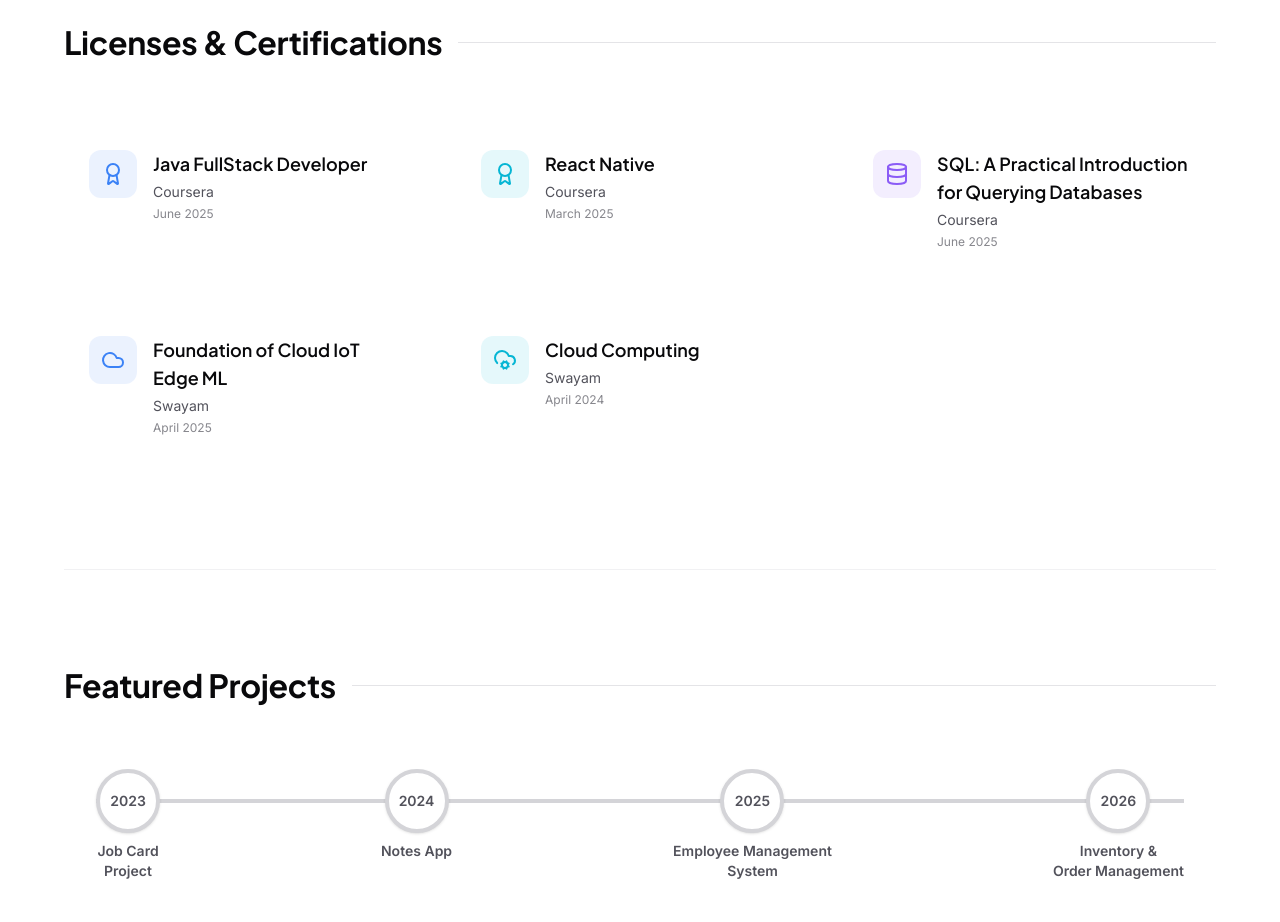
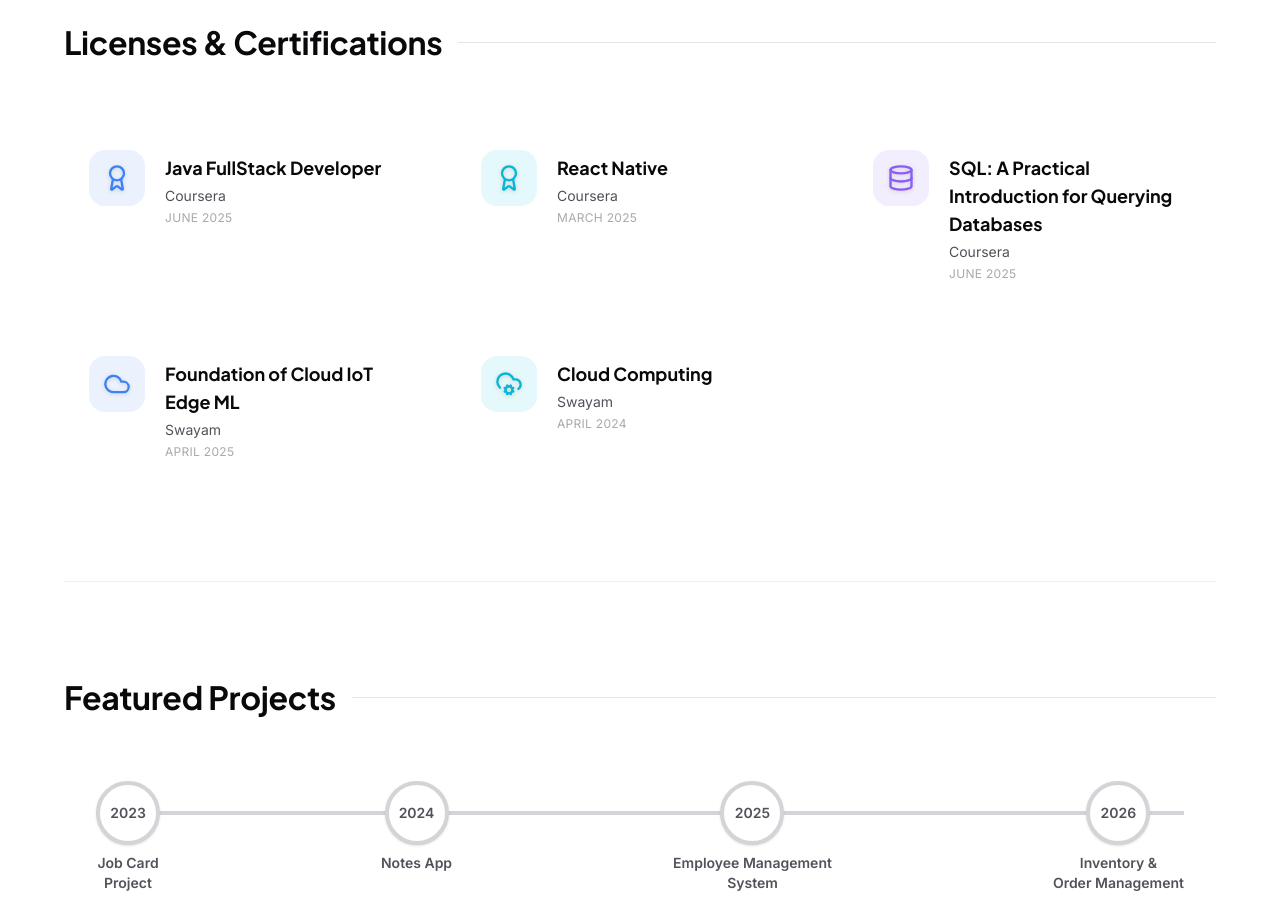
Before and after one commit to Sachin7568/Portfolio, a Next.js app: page / in a window 1280 px wide. Shown: the part 3100-4022 px from the top of the page. Built offline with nearby package versions, Linux system fonts and the light colour scheme.

Commit message:
Revamp Licenses & Certifications UI with interactive glass cards and external link indicators

```diff
--- a/src/components/sections/Certifications.tsx
+++ b/src/components/sections/Certifications.tsx
@@ -54,42 +54,59 @@ export function Certifications() {
 
           return (
             <AnimatedSection key={cert.id} delay={index * 0.1}>
-              <div className="group flex items-start gap-4 p-6 rounded-2xl glass dark:bg-zinc-900/60 border border-outline-variant/30 transition-all duration-300 hover:border-primary/50 hover:shadow-[0_0_20px_rgba(56,189,248,0.15)] hover:-translate-y-1 h-full">
+              {(() => {
+                const isClickable = cert.credentialUrl && cert.credentialUrl !== "#";
+                const CardWrapper = isClickable ? "a" : "div";
+                const wrapperProps = isClickable
+                  ? {
+                      href: cert.credentialUrl,
+                      target: "_blank",
+                      rel: "noopener noreferrer",
+                    }
+                  : {};
+
+                return (
+                  // @ts-expect-error dynamic wrapper type mismatch is fine here
+                  <CardWrapper
+                    {...wrapperProps}
+                    className="group block p-6 rounded-3xl glass dark:bg-zinc-900/40 border border-outline-variant/30 transition-all duration-500 hover:border-primary/50 hover:shadow-[0_0_30px_rgba(56,189,248,0.15)] hover:-translate-y-2 h-full relative overflow-hidden"
+                  >
+                    {/* Subtle hover gradient background */}
+                    <div className="absolute inset-0 bg-linear-to-br from-white/5 to-transparent opacity-0 group-hover:opacity-100 transition-opacity duration-500 pointer-events-none" />
+
+                    <div className="flex items-start gap-5 relative z-10">
                       <div
                         className={cn(
-                    "shrink-0 w-12 h-12 flex items-center justify-center rounded-xl",
+                          "shrink-0 w-14 h-14 flex items-center justify-center rounded-2xl transition-transform duration-500 group-hover:scale-110",
                           colors.iconBg
                         )}
                       >
-                  <Icon className="w-6 h-6" />
+                        <Icon className="w-7 h-7 drop-shadow-sm" />
                       </div>
 
-                <div className="flex-1 min-w-0">
-                  <h4 className="font-headline text-lg font-semibold text-on-surface mb-1">
+                      <div className="flex-1 min-w-0 pt-1">
+                        <h4 className="font-headline text-lg font-bold text-on-surface mb-1 group-hover:text-primary transition-colors">
                           {cert.title}
                         </h4>
-                  <p className="text-sm text-on-surface-variant mb-1">
+                        <p className="font-body text-sm font-medium text-on-surface-variant mb-1">
                           {cert.issuer}
                         </p>
                         {cert.date && (
-                    <p className="text-xs text-on-surface-variant/70 mb-3">
+                          <p className="text-xs text-on-surface-variant/50 font-medium tracking-wide uppercase">
                             {cert.date}
                           </p>
                         )}
+                      </div>
 
-                  {cert.credentialUrl && cert.credentialUrl !== "#" && (
-                    <a
-                      href={cert.credentialUrl}
-                      target="_blank"
-                      rel="noopener noreferrer"
-                      className="inline-flex items-center gap-1.5 text-xs font-semibold text-primary hover:text-primary-container transition-colors focus-visible:outline-2 focus-visible:outline-offset-2 focus-visible:outline-primary"
-                    >
-                      Verify Certificate
-                      <ExternalLink className="w-3 h-3" />
-                    </a>
+                      {isClickable && (
+                        <div className="shrink-0 text-outline-variant group-hover:text-primary transition-all duration-300 transform group-hover:translate-x-1 group-hover:-translate-y-1">
+                          <ExternalLink className="w-5 h-5" />
+                        </div>
                       )}
                     </div>
-              </div>
+                  </CardWrapper>
+                );
+              })()}
             </AnimatedSection>
           );
         })}
```
Lines whose indentation alone changed are shown as unchanged.
